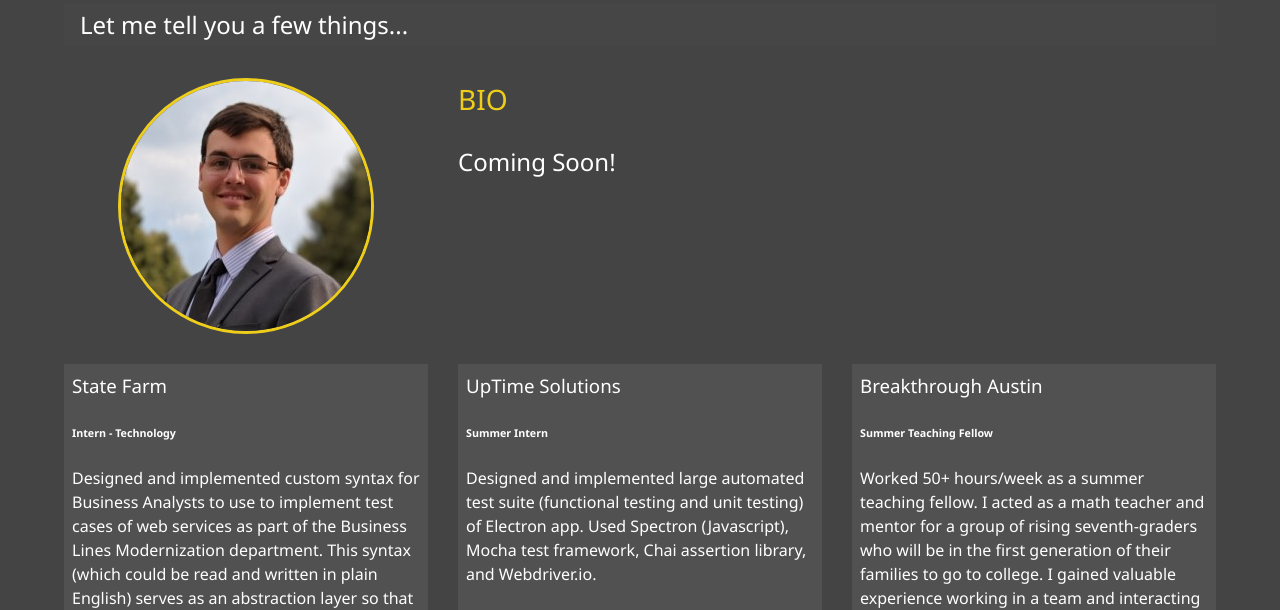
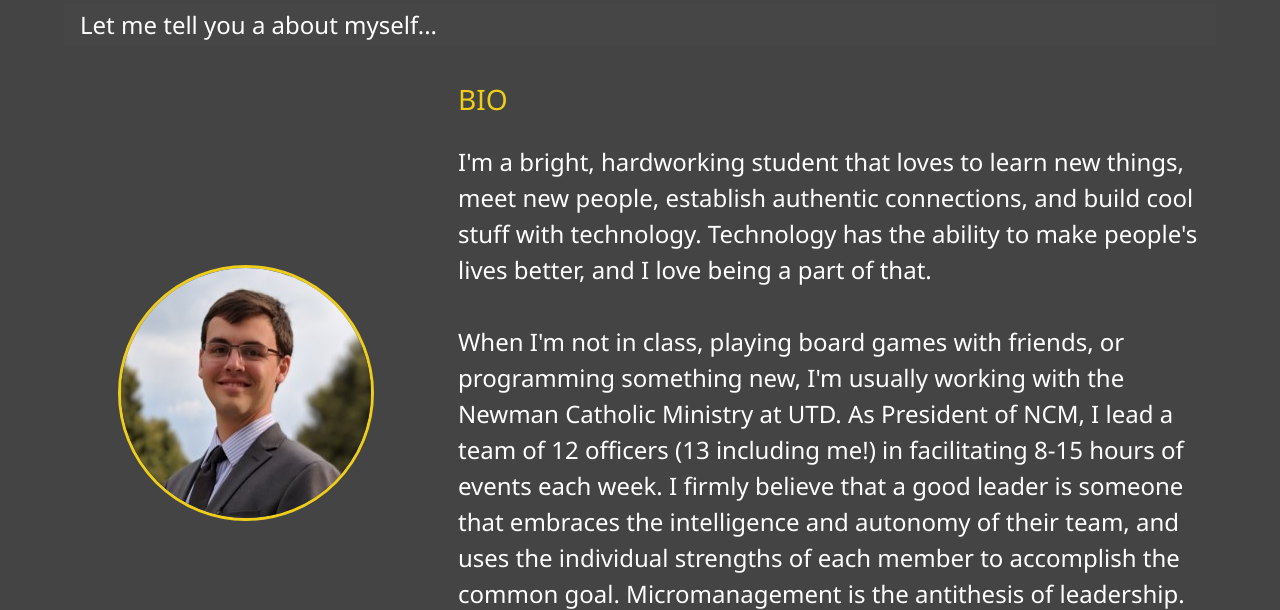
Before and after one commit to dkreth/dkreth.github.io, a website: page about.html in a window 1280 px wide. Shown: the part 204-814 px from the top of the page. Drawn offline with Linux system fonts and the light colour scheme.

Commit message:
update bio

```diff
--- a/about.html
+++ b/about.html
@@ -53,7 +53,7 @@
     <main id="about">
       <h1 class="lg-heading">About <span class="text-secondary">Me</span></h1>
       <h2 class="sm-heading">
-        Let me tell you a few things...
+        Let me tell you a about myself...
       </h2>
       <div class="about-info">
         <img src="img/avatar.jpg" alt="Dylan Kreth" class="bio-image" />
@@ -61,7 +61,22 @@
         <div class="bio">
           <h3 class="text-secondary">BIO</h3>
           <p>
-            Coming Soon!
+            I'm a bright, hardworking student that loves to learn new things,
+            meet new people, establish authentic connections, and build cool
+            stuff with technology. Technology has the ability to make people's
+            lives better, and I love being a part of that.
+            <br />
+            <br />
+            When I'm not in class, playing board games with friends, or
+            programming something new, I'm usually working with the Newman
+            Catholic Ministry at UTD. As President of NCM, I lead a team of 12
+            officers (13 including me!) in facilitating 8-15 hours of events
+            each week. I firmly believe that a good leader is someone that
+            embraces the intelligence and autonomy of their team, and uses the
+            individual strengths of each member to accomplish the common goal.
+            Micromanagement is the antithesis of leadership. Rather, a good
+            leader inspires their team so that they <i>want</i> to do a good
+            job, and then empowers them so that they <i>can</i> do a good job.
           </p>
         </div>
 
```
